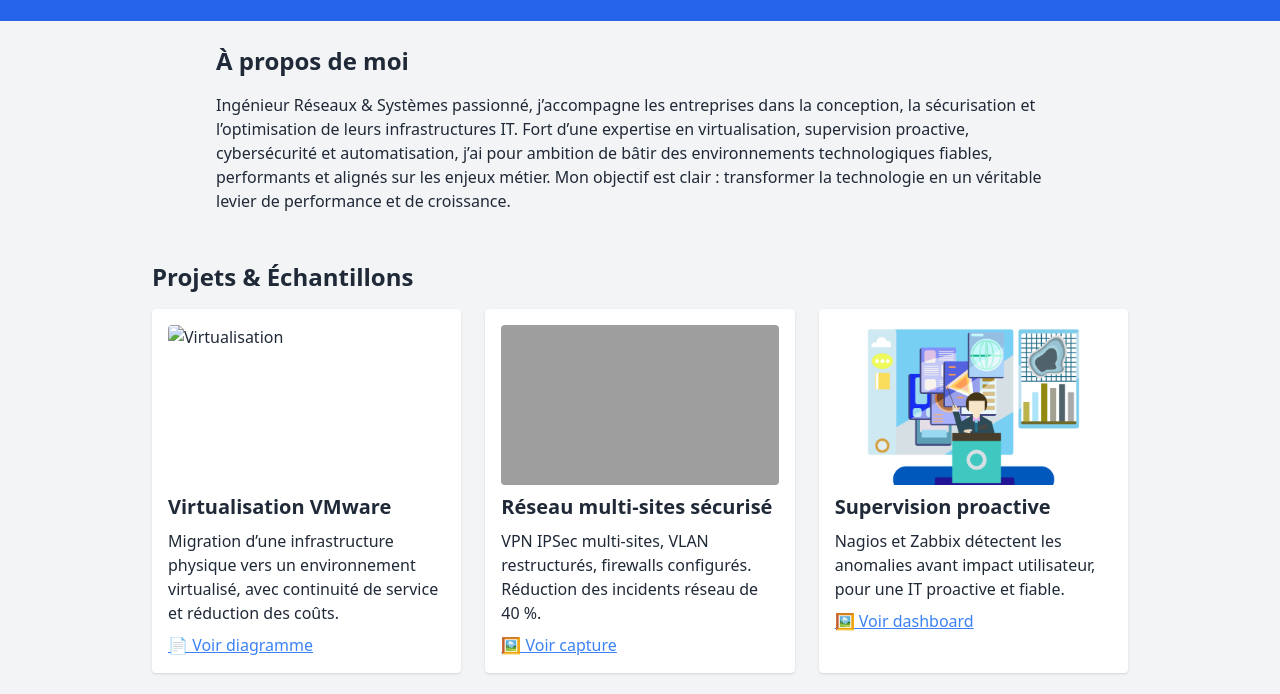
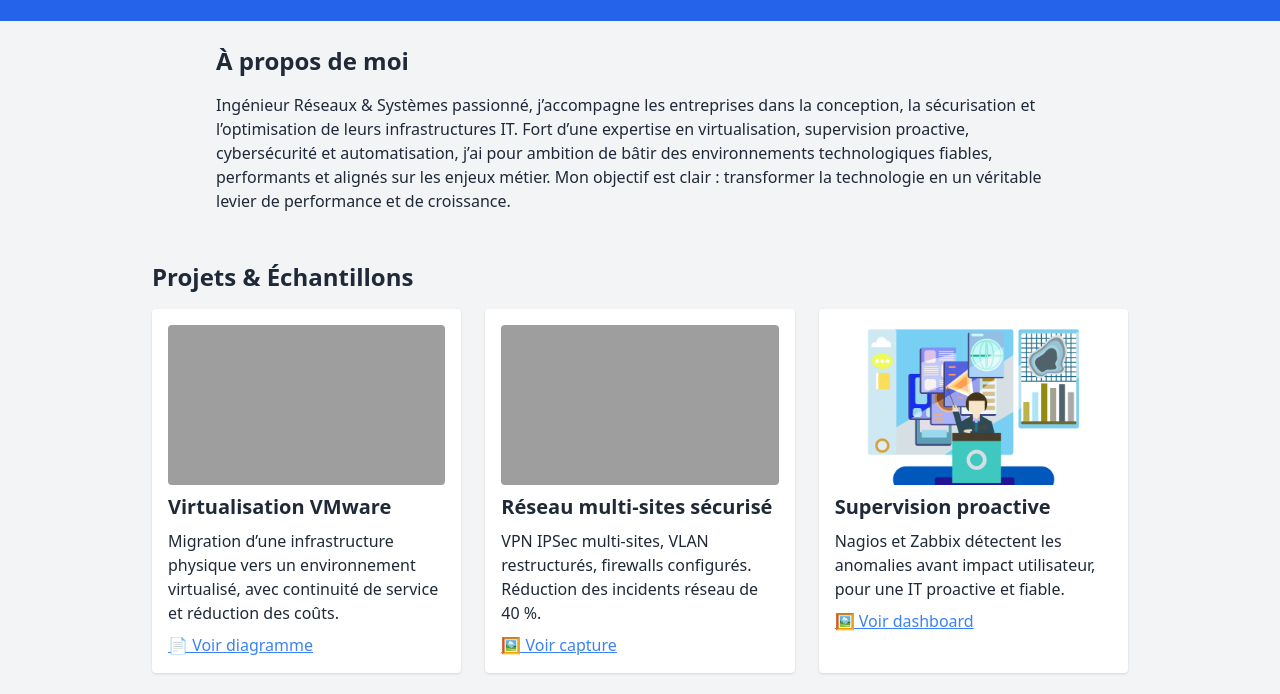
Before and after one commit to Assileljr/portofolio-itf, a plain HTML site: page index.html in a window 1280 px wide. Shown: the part 95-789 px from the top of the page. Drawn offline with nearby package versions, Linux system fonts and the light colour scheme; the site is published under a folder, as on GitHub Pages, so addresses that start at the root find nothing.

Commit message:
Update index.html

```diff
--- a/index.html
+++ b/index.html
@@ -29,7 +29,7 @@
 
       <!-- Projet 1 -->
       <div class="bg-white p-4 rounded shadow hover:shadow-xl transition transform hover:-translate-y-1">
-        <img src="/miniature_virtualisation.png" alt="Virtualisation" class="w-full h-40 object-cover rounded mb-2">
+        <img src="miniature_virtualisation.png" alt="Virtualisation" class="w-full h-40 object-cover rounded mb-2">
         <h3 class="font-bold text-xl mb-2">Virtualisation VMware</h3>
         <p class="mb-2">Migration d’une infrastructure physique vers un environnement virtualisé, avec continuité de service et réduction des coûts.</p>
         <a href="liens/fichier_virtualisation.pdf" class="text-blue-500 underline flex items-center gap-2">
```
